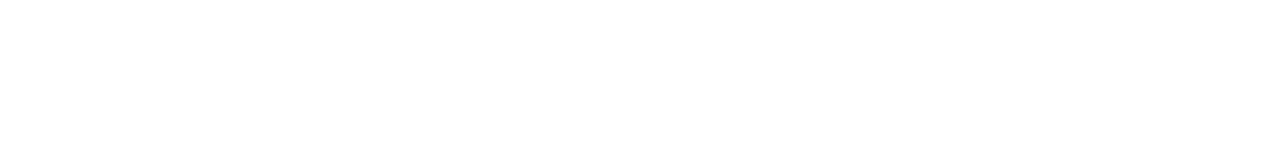
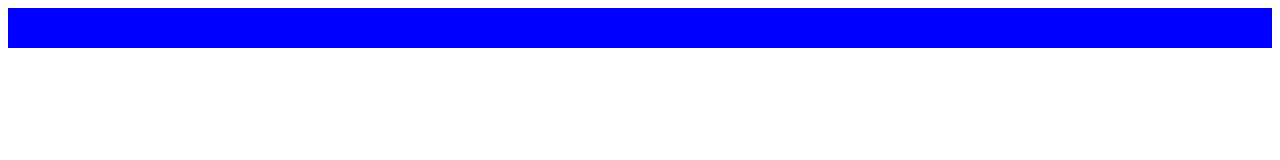
Before and after one commit to ngxCoder/gitconflict, a plain HTML site: page index.html in a window 1280 px wide. Drawn offline with Linux system fonts and the light colour scheme.

Commit message:
feat(index.html): create a full width blue rect

```diff
--- a/index.html
+++ b/index.html
@@ -6,6 +6,6 @@
     <title>Conflict Site</title>
 </head>
 <body>
-
+    <div style=" background-color: blue; width: 100%; height: 40px;"></div>
 </body>
 </html>
```
